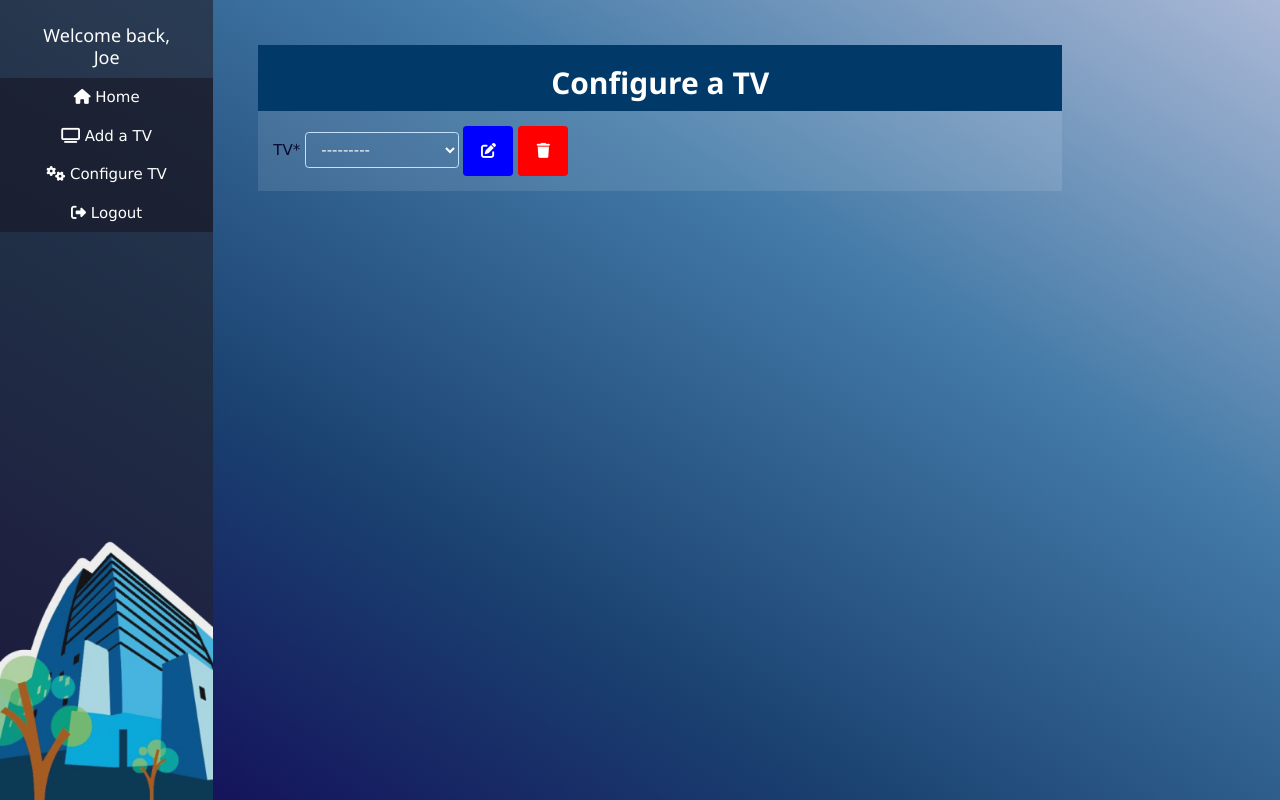
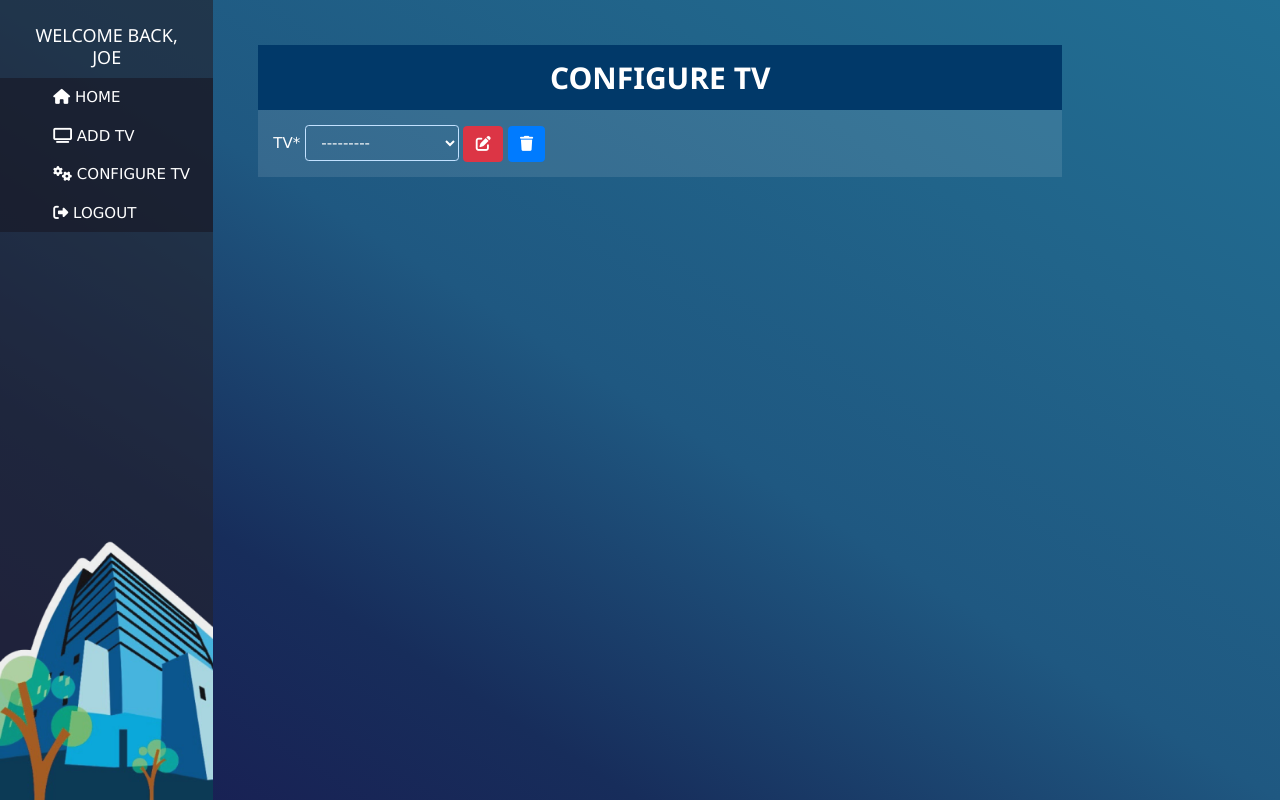
Before and after one commit to junh4533/BCTC, a Django app: page /config_tv/ in a window 1280 px wide. Run offline with Django 3.2, Linux system fonts and the light colour scheme; a user stored in the database is signed in; data comes from the database, SQL or seed files in the repository; both versions use the stored data as it was after the commit; some libraries are stand-ins or nearby versions.

Commit message:
fix colors

```diff
--- a/BCTC/settings.py
+++ b/BCTC/settings.py
@@ -14,7 +14,6 @@ import os
 
 # Build paths inside the project like this: os.path.join(BASE_DIR, ...)
 BASE_DIR = os.path.dirname(os.path.dirname(os.path.abspath(__file__)))
-
 
 # Quick-start development settings - unsuitable for production
 # See https://docs.djangoproject.com/en/2.1/howto/deployment/checklist/
@@ -38,14 +37,12 @@ INSTALLED_APPS = [
     'django.contrib.messages',
     'django.contrib.staticfiles',
     'crispy_forms',
+    'widget_tweaks',
     'video_upload',
-    'widget_tweaks',
 ]
 
 MEDIA_ROOT = os.path.join(BASE_DIR,'media/')
 MEDIA_URL = "/media/"
-# MEDIA_ROOT = os.path.join(BASE_DIR,'\\\\10.20.124.21\\reports\\MassPortalVids\\TV1\\')
-# MEDIA_URL = "\\\\10.20.124.21\\reports\\MassPortalVids\\TV1\\"
 
 MIDDLEWARE = [
     'django.middleware.security.SecurityMiddleware',
--- a/video_upload/admin.py
+++ b/video_upload/admin.py
@@ -3,3 +3,6 @@ from .models import Television, Document
 
 admin.site.register(Television) #import the Television model from models.py
 admin.site.register(Document) #import the Document model from models.py
+
+# class Document(admin.ModelAdmin):
+#     readonly_fields=('video_id','upload_date')
--- a/video_upload/forms.py
+++ b/video_upload/forms.py
@@ -1,10 +1,6 @@
 from django import forms
 from .models import Document, Television, Config
 from django.contrib.auth.forms import UserChangeForm
-# from crispy_forms.helper import FormHelper
-# from crispy_forms.layout import Layout, Submit, Row
-# from crispy_forms.bootstrap import (
-#     PrependedText, PrependedAppendedText, FormActions)
 
 #update note: description is no longer needed
 class DocumentForm(forms.ModelForm):
@@ -22,6 +18,7 @@ class ConfigForm(forms.ModelForm):
     class Meta:
         model = Config
         fields = ('TV',)
+
 #IP update form for existing tv
 class EditForm(UserChangeForm):
     class Meta:
--- a/video_upload/static/css/main.css
+++ b/video_upload/static/css/main.css
@@ -1,21 +1,15 @@
 body{
-  /* background-image:linear-gradient(to bottom left,#216e93,#21648a,#1f5881,#172d5b,#191c51); */
-  background-image:linear-gradient(to bottom left,rgba(166, 181, 212, 0.952), rgb(67, 122, 167),rgb(26, 65, 112), #130455);
-  /* color:white; */
-  color:rgb(8, 8, 46);
+  background-image:linear-gradient(to bottom left,#216e93,#21648a,#1f5881,#172d5b,#191c51);
+  /* background-image:linear-gradient(to top right,silver, white); */
+  color:white;
   height:100vh;
   width:100vw;
   overflow: hidden;
+  text-transform: uppercase;
 }
-
 
 div [class*='col-']{
   padding: 15px 15px 15px 15px;
-}
-
-h3{
-  font-weight:bold;
-  margin-bottom: 0;
 }
 
 .tint {
@@ -35,7 +29,6 @@ h3{
   bottom: 0;
   left: 0;
   background-color: rgba(22, 23, 36,.6);
-  color:white;
   padding: 15px 0 15px 0;
   text-align:center;
   background-image: url('../images/campus.png');
@@ -44,46 +37,33 @@ h3{
 }
 
 .sidebar .button{
-  /* display:block; */
-  /* width:100%; */
   height: 5%;
-}
-
-/* .btn{
-  height:60px;
-  width:80px;
-} */
-
-.deletebtn{
-  height:50px;
-  width:50px;
-  background-color:red;
-  color: white;
-}
-
-.editbtn{
-  height:50px;
-  width:50px;
-  background-color:blue;
-  color: white;
 }
 
 .sidebar a{
   text-decoration: none;
+  text-align: justify;
+  padding-left: 25%;
 }
-
-
 
 .section-header{
   background-color: rgb(1, 57, 105);
   width:100%;
-  padding: 10px 10px 10px 10px;
+  padding: .3em .3em .3em .3em;
 }
+
+
+h3{
+  text-align:center;
+  font-size: 2em;
+  color: white;
+  font-weight:600;
+}
+
 .section-body{
   background-color: rgba(255, 255, 255, 0.1);
   width:100%;
-  /* height:100%; */
-  padding: 15px 15px 15px 15px;
+  padding: 1em 1em 1em 1em;
 }
 
 .offline{
@@ -95,33 +75,22 @@ h3{
 }
 
 #tv_video{
-  /* width:50vw; */
-  /* height:35vh; */
-  /* height:100%; */
-  /* padding: 0 0 0 0;
-  width:100%; */
-  /* height:inherit; */
   width: 100%;
   max-height: auto;
 }
 
 #status {
-  text-align: center;
-  font-size: 30px;
-  /* height:94%; */
-  /* display:inline; */
+  /* text-align:justify; */
+  font-size: 1.5em;
+  padding-left: 25%;
+  /* overflow: auto; */
+}
+
+#status p{
+  display:inline;
 }
 
 /*-------------- form-------------- */
-input{
-  background-color:#008CBA;
-  width: 250px
-}
-
-.button,input{
-  overflow:visable;
-  color:white;
-}
 
 .form-control{
   background-color: transparent;
@@ -148,10 +117,6 @@ form div,.form-control{
   display: inline;
 }
 
-/*
- * Component: alert for popup
- * ----------------
- */
  .alert {
   border-radius: 5px;
 }
@@ -190,7 +155,6 @@ form div,.form-control{
 
 .col-form-label {
   color: white;
-  text-transform: uppercase;
   font-weight: bold;
 }
 
@@ -251,13 +215,6 @@ div [class*='col-']{
   padding: 15px 15px 15px 15px;
 }
 
-h3{
-  margin-bottom: 0;
-  text-align:center;
-  font-size: 30px;
-  color: white;
-}
-
 .buttonlink{
 	border-style:solid;
 	border-color:#bbb #888 #666 #aaa;
@@ -276,10 +233,3 @@ h3{
 	border-width:4px 3px 3px 4px;
 	color:#000;
 }
-
-.section-body-upload{
-  background-color: rgba(255, 255, 255, 0.1);
-  width:100%;
-  height: 50%;
-  padding: 15px 15px 15px 15px;
-}
--- a/video_upload/templates/video_upload/add_tv.html
+++ b/video_upload/templates/video_upload/add_tv.html
@@ -10,7 +10,7 @@
     <div class="section-body">
         <form method="post" action="" enctype="multipart/form-data">{% csrf_token %}
             {{ form|crispy }}
-            <button type="submit" class="btn btn-primary">Add</button>
+            <button type="submit" class="btn btn-primary">+</button>
         </form>
     </div>
 </div>
--- a/video_upload/templates/video_upload/config_tv.html
+++ b/video_upload/templates/video_upload/config_tv.html
@@ -10,16 +10,16 @@
             <div class="col-12">
 
                 <div class="section-header">
-                    <h3>Configure a TV</h3>
+                    <h3>Configure TV</h3>
                 </div>
                 <div class="section-body">
                     <form id="delete" action="" method="POST">
                         {% csrf_token %}
                         {{ form|crispy }}
-                        <button type="submit" class="btn editbtn" value="edit_tv" name="_edit_tv">
+                        <button type="submit" class="btn btn-danger" value="edit_tv" name="_edit_tv">
                             <i class="fas fa-edit"></i>
                         </button>
-                        <button type="submit" class="btn deletebtn" value="delete_tv" name="_delete_tv">
+                        <button type="submit" class="btn btn-primary" value="delete_tv" name="_delete_tv">
                             <i class="fas fa-trash"></i>
                         </button>
                     </form>
--- a/video_upload/templates/video_upload/layout.html
+++ b/video_upload/templates/video_upload/layout.html
@@ -26,25 +26,20 @@
                 <div class='tint'> </div>
                 <h5>Welcome back, <br> Joe</h5>
 
-                <a class="w3-button w3-hover-white w3-block" href="{% url 'index' %}"><i class="fas fa-home"></i>
-                    Home</a>
-                <a class="w3-button w3-hover-white w3-block" href="{% url 'add_tv' %}"><i class="fas fa-tv"></i> Add a
-                    TV</a>
-                <a class="w3-button w3-hover-white w3-block" href="{% url 'config_tv'%}"><i class="fas fa-cogs"></i>
-                    Configure TV</a>
-                <a class="w3-button w3-hover-white w3-block" href="{% url 'logout' %}"><i
-                        class="fas fa-sign-out-alt"></i> Logout</a>
-
+                <a class="w3-button w3-hover-white w3-block" href="{% url 'index' %}"><i class="fas fa-home"></i> Home</a>
+                <a class="w3-button w3-hover-white w3-block" href="{% url 'add_tv' %}"><i class="fas fa-tv"></i> Add TV</a>
+                <a class="w3-button w3-hover-white w3-block" href="{% url 'config_tv'%}"><i class="fas fa-cogs"></i> Configure TV</a>
+                <a class="w3-button w3-hover-white w3-block" href="{% url 'logout' %}"><i class="fas fa-sign-out-alt"></i> Logout</a>
 
                 {% if upload_status == "success" %}
                 <div class="alert alert-success alert-dismissible">
                     <button type="button" class="close" data-dismiss="alert" aria-hidden="true">&times;</button>
-                    <h5> <b>Success!</b> Video was added. </h5>
+                    <h5> <b>Success!</b>{{message}}</h5>
                 </div>
                 {% elif upload_status == "fail" %}
                 <div class="alert alert-danger alert-dismissible">
                     <button type="button" class="close" data-dismiss="alert" aria-hidden="true">&times;</button>
-                    <h5><b>Error!</b> Video was not successfully added.</h5>
+                    <h5><b>Error!</b>{{message}}</h5>
                 </div>
                 {% endif %}
             </div>
```
Also changed, not shown: video_upload/templates/video_upload/index.html (+3 -6 lines), video_upload/templates/video_upload/success.html (deleted, +0 -18 lines), db.sqlite3, 2 other files.
